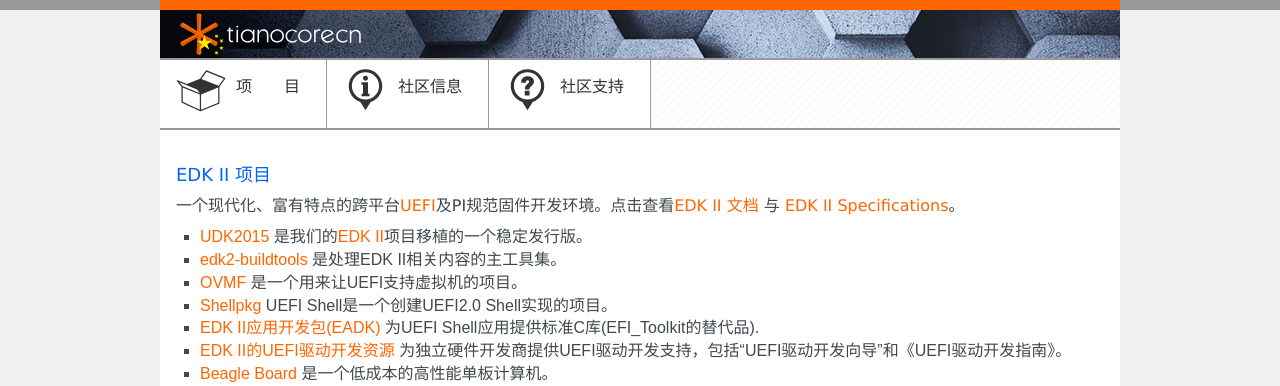
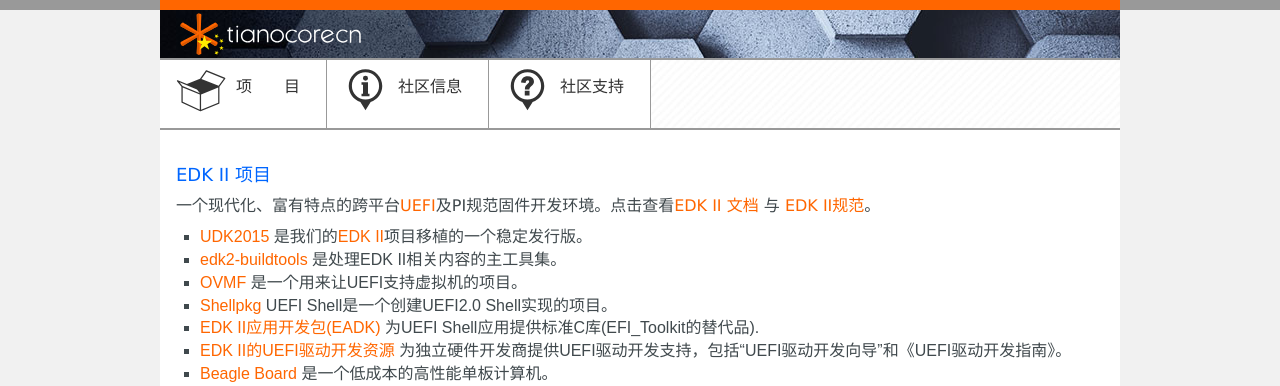
Before and after one commit to tianocorecn/tianocorecn.github.io, a Jekyll site: the page built from projects.md, in a window 1280 px wide. Shown: the top 386 px of the page. Built offline with Jekyll 4.4.1, drawn with Linux system fonts in a browser that asks for light colours.

Commit message:
Initial Translation

```diff
--- a/projects.md
+++ b/projects.md
@@ -10,7 +10,7 @@ EDK II 项目
 </font>
 </MTMarkdownOptions>
 
-一个现代化、富有特点的跨平台[UEFI](http://uefi.org.cn)及PI规范固件开发环境。点击查看<a href="{{baseurl}}/docs/EDK_II_Documents.html">EDK II 文档</a> 与 [EDK II Specifications]({{wiki}}/EDK II 规范)。
+一个现代化、富有特点的跨平台[UEFI](http://uefi.org.cn)及PI规范固件开发环境。点击查看<a href="{{baseurl}}/docs/EDK_II_Documents.html">EDK II 文档</a> 与 [EDK II规范]({{wiki}}/EDK II 规范)。
 
 
 * [UDK2015]({{baseurl}}/udk/udk2015/ "UEFI Development Kit 2015") 是我们的[EDK II]({{baseurl}}/edk2)项目移植的一个稳定发行版。
```
